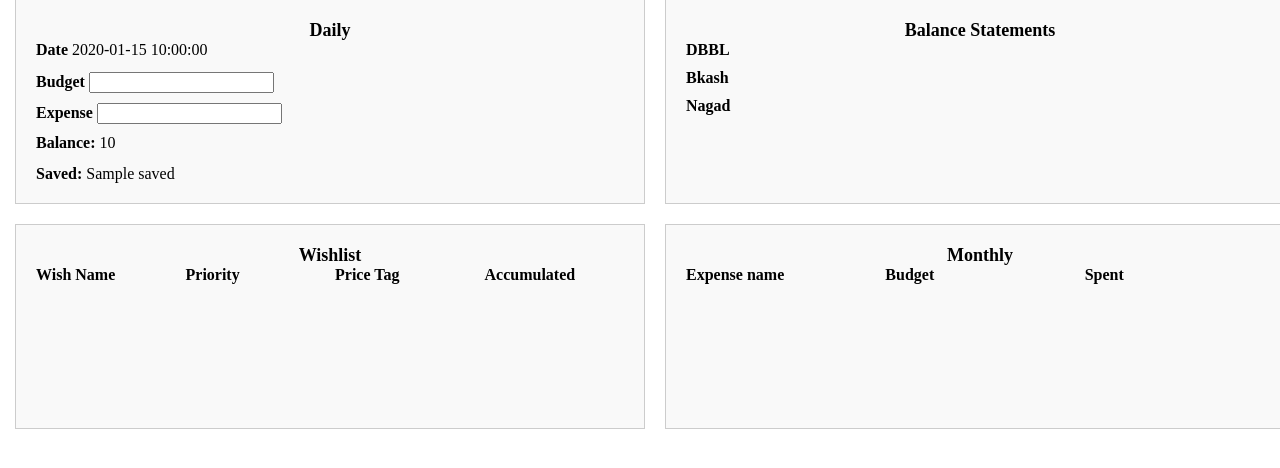
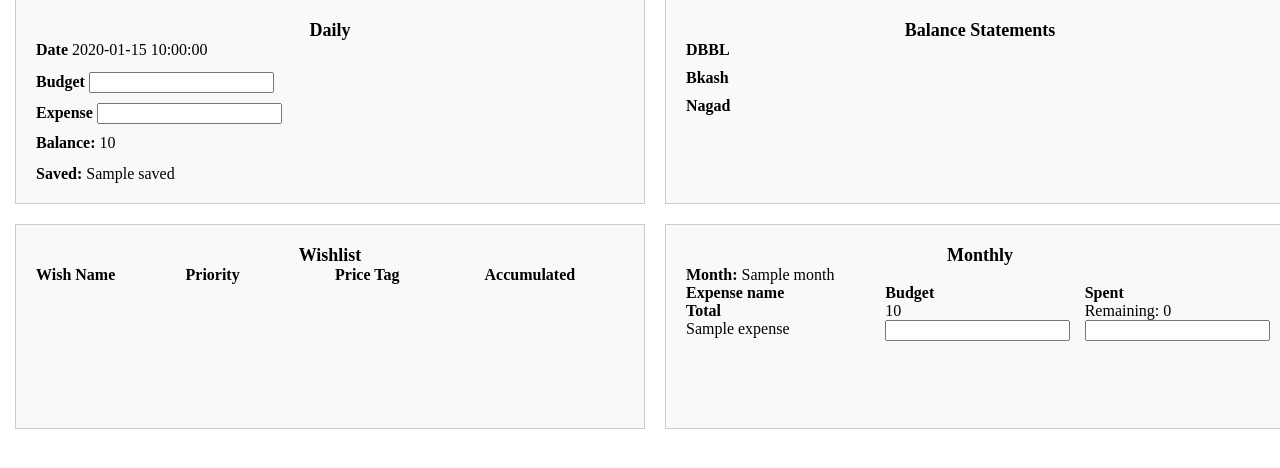
Before and after one commit to MazFahim/pythonProjects, a Flask app: template Padma/templates/balance.html in a window 1280 px wide. Shown: the part 127-595 px from the top of the page. Run offline with Flask 3, Linux system fonts and the light colour scheme; the template is opened without the code that fills it: most values are stand-ins (such as "Sample title", 1, 10 or a date in 2020).

Commit message:
Update balance.html

```diff
--- a/Padma/templates/balance.html
+++ b/Padma/templates/balance.html
@@ -88,10 +88,42 @@
 
         <div class="column">
             <h2>Monthly</h2>
-            <div id="monthly" style="display: grid; grid-template-columns: repeat(3, 1fr); gap: 10px;">
-                <div><strong>Expense name</strong></div>
-                <div><strong>Budget</strong></div>
-                <div><strong>Spent</strong></div>
+            <div id="monthly">
+                <div>
+                    <strong>Month:</strong>
+                    <span id="monthlyMonth">{{ monthlyData.month }}</span>
+                </div>
+                <div  style="display: grid; grid-template-columns: repeat(3, 1fr); gap: 10px;">
+                    <div><strong>Expense name</strong></div>
+                    <div><strong>Budget</strong></div>
+                    <div><strong>Spent</strong></div>
+                </div>
+
+                {% set ns = namespace(totalBudget=0, totalSpent=0) %}
+
+                {% for expense in monthlyData.expenses %}
+                    {% set ns.totalBudget = ns.totalBudget + expense.budget %}
+                    {% set ns.totalSpent = ns.totalSpent + expense.spent %}
+                {% endfor %}
+
+
+                <div style="display: grid; grid-template-columns: repeat(3, 1fr); gap: 10px;">
+                    <div><strong>Total</strong></div>
+                    <div>{{ ns.totalBudget }}</div>
+                    <div>Remaining: {{ ns.totalBudget - ns.totalSpent }}</div>
+                </div>
+
+                {% for expense in monthlyData.expenses %}
+                <div style="display: grid; grid-template-columns: repeat(3, 1fr); gap: 10px;">
+                    <div>{{ expense.name }}</div>
+                    <div>
+                        <input type="number" value="{{ expense.budget }}" onchange="updateMonthlyExpense('{{ expense.name }}', 'budget', this.value)">
+                    </div>
+                    <div>
+                        <input type="number" value="{{ expense.spent }}" onchange="updateMonthlyExpense('{{ expense.name }}', 'spent', this.value)">
+                    </div>
+                </div>
+                {% endfor %}
             </div>
         </div>
     </div>
@@ -117,5 +149,25 @@
             }
         })
     }
+
+    function updateMonthlyExpense(name, field, value){
+        fetch('/updateMonthlyExpense', {
+            method: 'POST',
+            headers: {
+                'Content-Type': 'application/json'
+            },
+            body: JSON.stringify({
+                name: name,
+                field: field,
+                value: value
+            })
+        })
+        .then(response => response.json())
+        .then(data => {
+            if(data.success){
+                console.log("Monthly expense updated successfully.");
+            }
+        })
+    }
 </script>
 </html>
```
